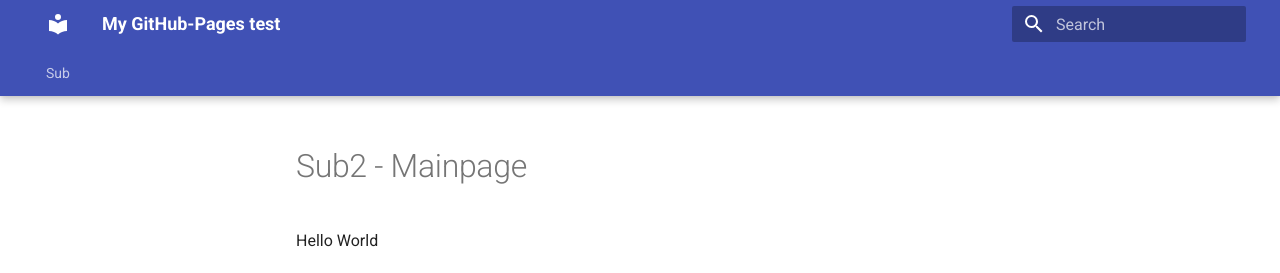
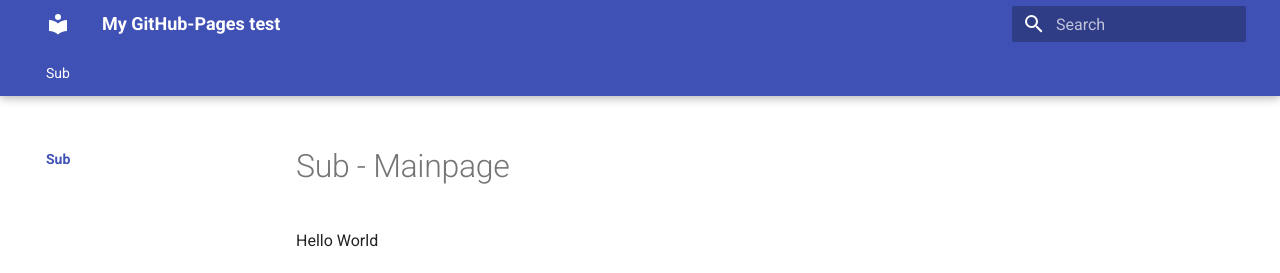
Before and after one commit to Sxmple-DavidSchmidt/pages-test, an MkDocs documentation site: the page built from wiki/sub/index.md, in a window 1280 px wide. Shown: the top 273 px of the page. Built offline with MkDocs 1.6.1 and Material for MkDocs 9.7.7, drawn with Linux system fonts in a browser that asks for light colours.

Commit message:
Update and rename index.md to index.md

```diff
--- a/wiki/sub2/index.md
+++ b/wiki/sub/index.md
@@ -1,4 +1,4 @@
-# Sub2 - Mainpage
+# Sub - Mainpage
 
 Hello World
 
```
